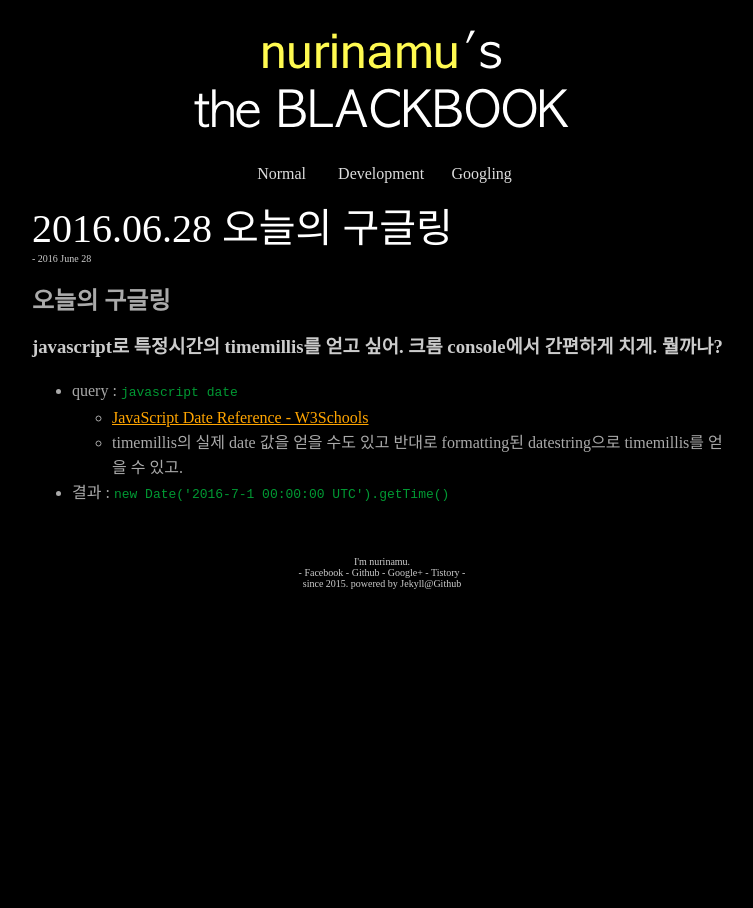
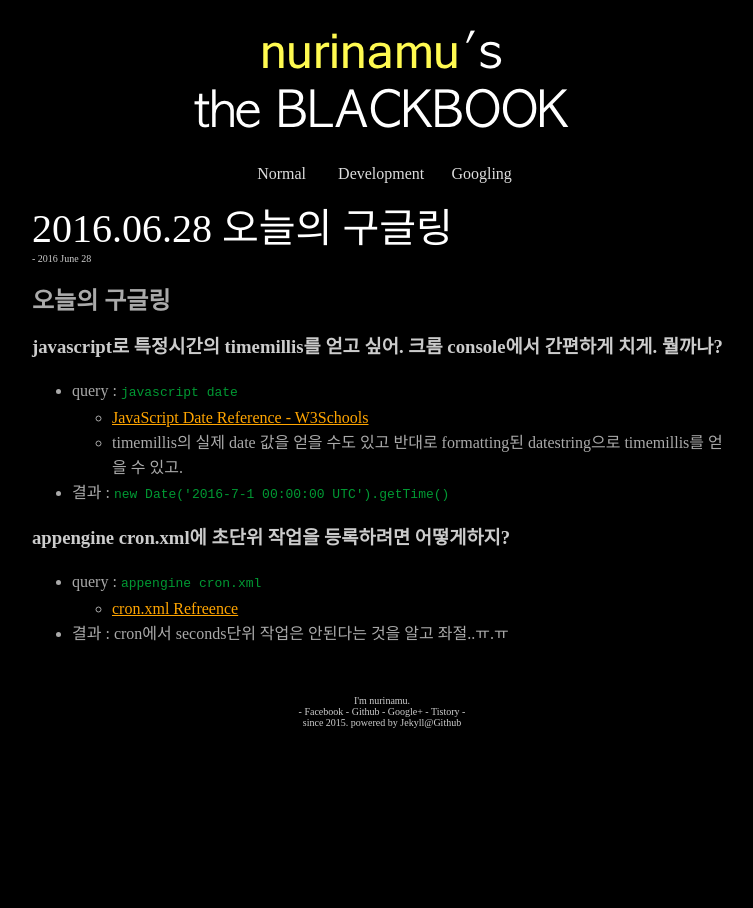
Before and after one commit to nurinamu/nurinamu.github.io, a Jekyll site: the page built from _posts/googling/2016-06-28-googling.md, in a window 1280 px wide. Shown: the whole page, without its empty margins (258-1011 px from the left). Built offline with Jekyll 4.4.1, drawn with Linux system fonts in a browser that asks for light colours.

Commit message:
구글링한것 추가

```diff
--- a/_posts/googling/2016-06-28-googling.md
+++ b/_posts/googling/2016-06-28-googling.md
@@ -11,3 +11,8 @@ category : googling
   - [JavaScript Date Reference - W3Schools](http://www.w3schools.com/jsref/jsref_obj_date.asp)
   - timemillis의 실제 date 값을 얻을 수도 있고 반대로 formatting된 datestring으로 timemillis를 얻을 수 있고.
 - 결과 : `new Date('2016-7-1 00:00:00 UTC').getTime()`
+
+### appengine cron.xml에 초단위 작업을 등록하려면 어떻게하지?
+- query : `appengine cron.xml`
+  - [cron.xml Refreence](https://cloud.google.com/appengine/docs/java/config/cronref)
+- 결과 : cron에서 seconds단위 작업은 안된다는 것을 알고 좌절..ㅠ.ㅠ
```
